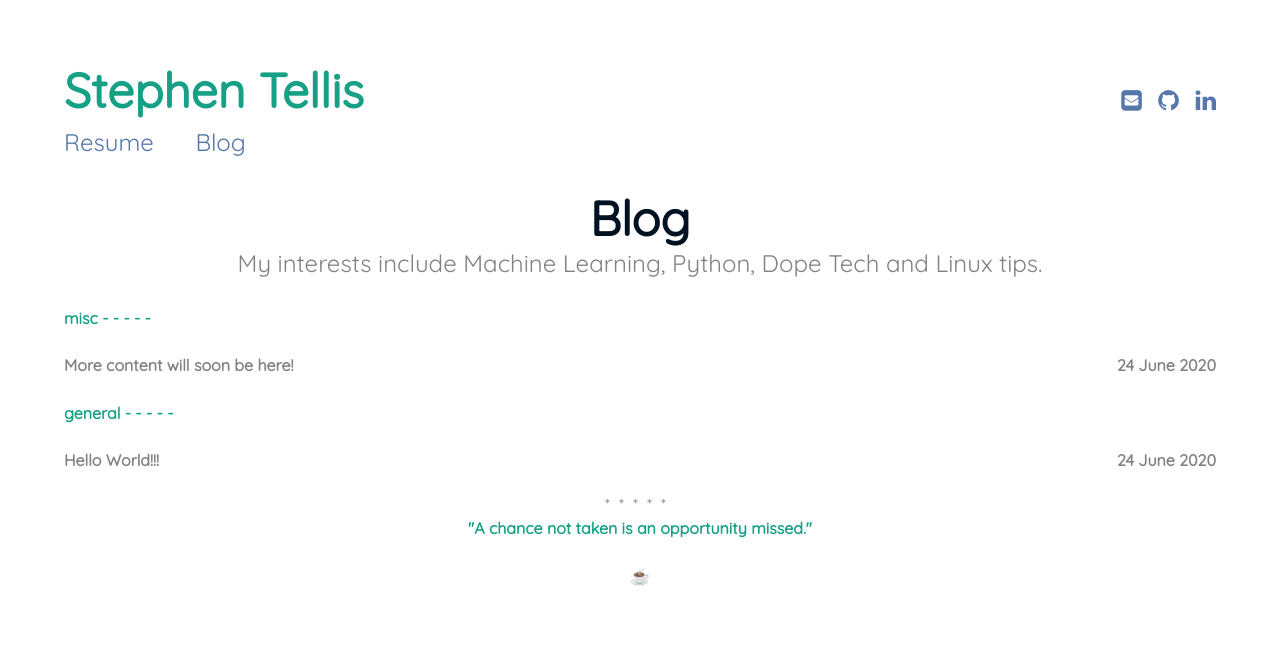
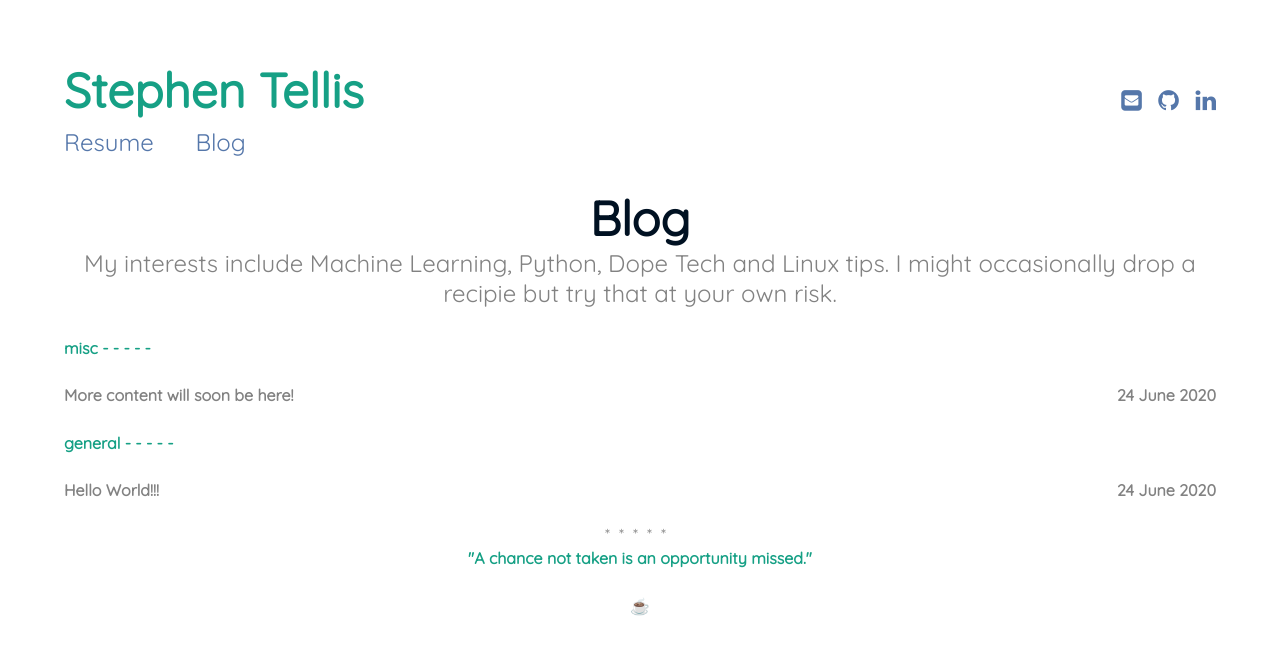
Before and after one commit to Stephen-Tellis/home, a Jekyll site: the page built from blog.md, in a window 1280 px wide. Shown: the top 655 px of the page. Built offline with Jekyll 4.4.1, drawn with Linux system fonts in a browser that asks for light colours.

Commit message:
Update blog.md

```diff
--- a/blog.md
+++ b/blog.md
@@ -1,7 +1,7 @@
 ---
 layout: page
 title: Blog
-subtitle: My interests include Machine Learning, Python, Dope Tech and Linux tips.
+subtitle: My interests include Machine Learning, Python, Dope Tech and Linux tips. I might occasionally drop a recipie but try that at your own risk.
 ---
 
 <div>
```
